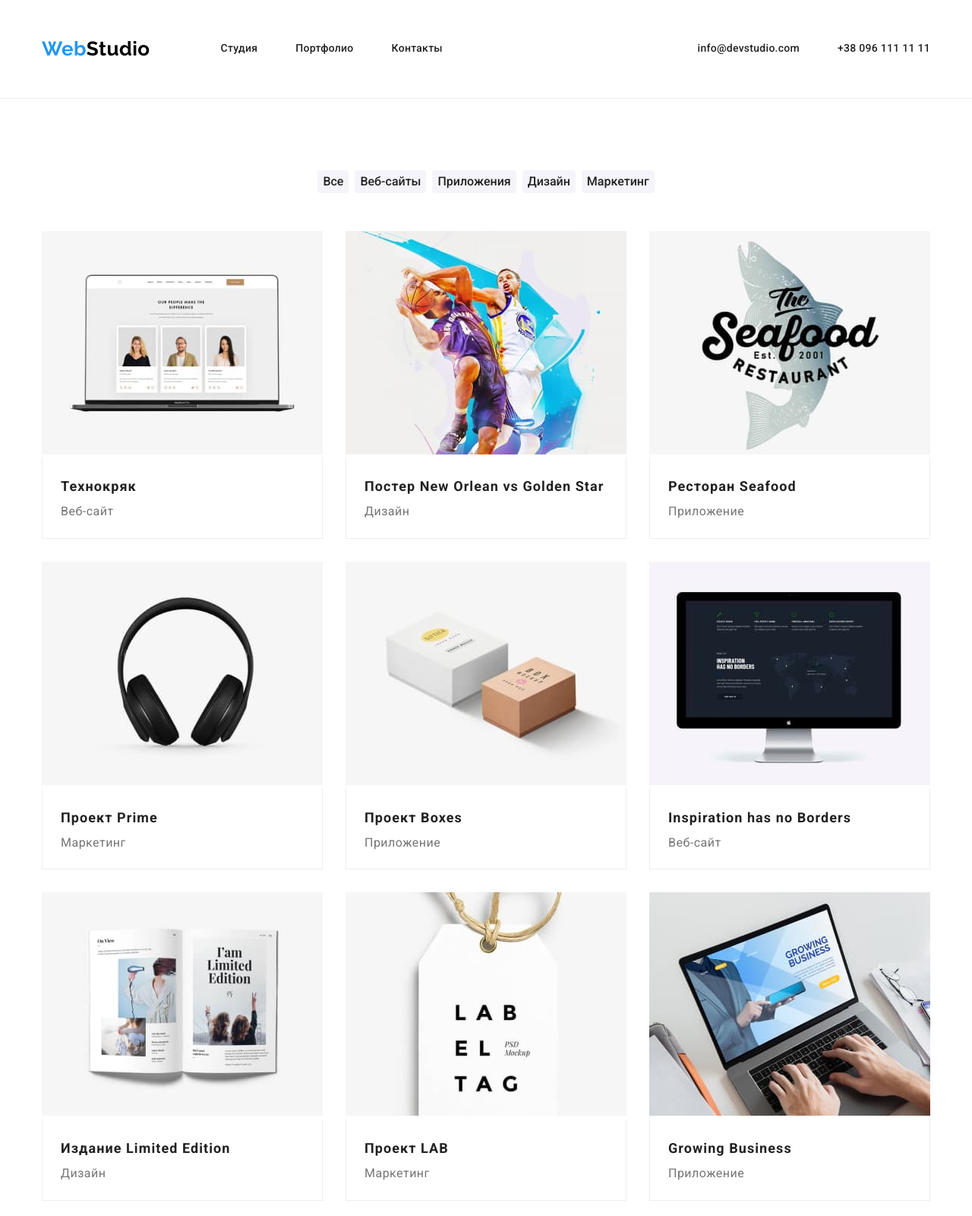
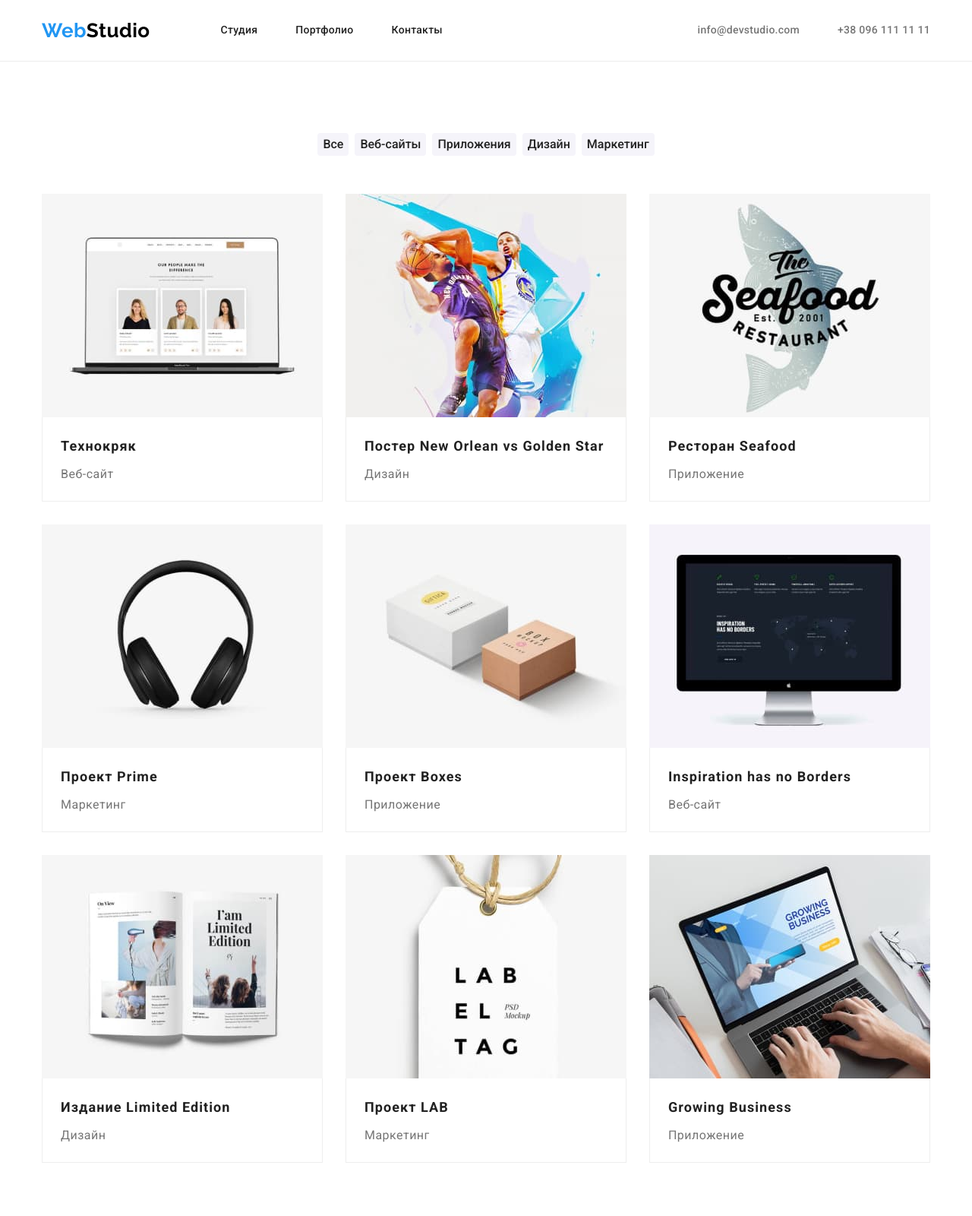
Before and after one commit to Yushkov88/goit-markup-hw-03, a plain HTML site: page portfolio.html in a window 1280 px wide. Shown: the top 1600 px of the page at 76% size. Drawn offline with nearby package versions, Linux system fonts and the light colour scheme.

Commit message:
hw3
исправление ошибок в дз

```diff
--- a/CSS/styles.css
+++ b/CSS/styles.css
@@ -51,6 +51,12 @@ ol {
   margin: 0;
 }
 
+img {
+  max-width: 100%;
+  display: block;
+  height: auto;
+}
+
 button {
   cursor: pointer;
 }
@@ -67,8 +73,6 @@ button {
 }
 /* Лого */
 .page-header {
-  padding-top: 24px;
-  padding-bottom: 25px;
   border-bottom: 1px solid #ececec;
 }
 .page-header .container {
@@ -90,10 +94,6 @@ button {
 
 /* Шапка сайта */
 .nav-flex {
-  display: flex;
-  align-items: center;
-}
-.nav-flex .item {
   display: flex;
   align-items: center;
 }
@@ -140,7 +140,7 @@ button {
   /* outline: 2px solid black; */
 }
 .contacts .link {
-  color: var(--primary-text-color);
+  color: var(--secondary-text-color);
   text-decoration: none;
 }
 .contacts > .item-nav:first-child {
@@ -201,9 +201,8 @@ button {
   padding: 10px 32px;
 }
 /* Преимущества */
-.features {
+.section {
   padding: 94px 0;
-  text-align: center;
   /* outline: 2px solid tomato; */
 }
 .features-list-title {
@@ -256,7 +255,6 @@ button {
   /* outline: 2px solid tomato; */
 }
 .work-list-item {
-  display: flex;
   flex-basis: calc((100% - 90px) / 3);
   margin-left: 30px;
 }
@@ -264,14 +262,12 @@ button {
 /* Наша команда */
 .team {
   background-color: var(--bcg-team-color);
-  padding-top: 94px;
   /* outline: 2px solid tomato; */
 }
 
 .team-list {
   display: flex;
   margin-left: -30px;
-  padding-bottom: 94px;
 }
 .team-list-item {
   flex-basis: calc(100% / 4 - 30px);
@@ -329,9 +325,6 @@ button {
 .footer-adr {
   margin-top: 20px;
 }
-.footer-list-item {
-  margin-bottom: 9px;
-}
 
 .footer-list-item:not(:last-child) {
   margin-bottom: 9px;
@@ -372,7 +365,6 @@ button {
 .filters-list {
   display: flex;
   justify-content: center;
-  margin-top: 94px;
   margin-bottom: 50px;
 }
 .filters-list-item:not(:last-child) {
@@ -403,11 +395,10 @@ button {
 .pictures-list {
   display: flex;
   flex-wrap: wrap;
-  margin-bottom: 94px;
   /* outline: 2px solid tomato; */
 }
 .pictures-list-item {
-  flex-basis: calc(100% / 3 - 60px);
+  width: calc((100% - 60px) / 3);
 }
 
 .pictures-list-item:not(:nth-child(3n)) {
@@ -425,9 +416,11 @@ button {
 }
 .pictures-list-title {
   color: var(--primary-text-color);
+  font-weight: 700;
   font-size: 18px;
   line-height: 2;
   letter-spacing: 0.06em;
+  margin-bottom: 4px;
   /* outline: 2px solid tomato; */
 }
 
@@ -435,6 +428,7 @@ button {
   color: var(--secondary-text-color);
   font-size: 16px;
   line-height: 1.87;
+  letter-spacing: 0.03em;
   /* outline: 2px solid tomato; */
 }
 
--- a/portfolio.html
+++ b/portfolio.html
@@ -49,7 +49,7 @@
     </header>
     <main>
       <!-- Герой -->
-      <section class="filters">
+      <section class="section filters">
         <div class="container">
           <h1 class="visually-hidden">Скрытый заголовок</h1>
           <ul class="filters-list list">
@@ -113,7 +113,7 @@
               <a href="" class="pictures-link">
                 <img src="./ImageHW2/5.jpg" alt="Коробки" width="370" />
                 <div class="pictures-list-name">
-                <h3 class="pictures-list-title">Проект Boxes</h3>
+                <h2 class="pictures-list-title">Проект Boxes</h2>
                 <p class="pictures-list-text">Приложение</p></a
               >
               </div>
@@ -131,7 +131,7 @@
               <a href="" class="pictures-link">
                 <img src="./ImageHW2/7.jpg" alt="Книга" width="370" />
                 <div class="pictures-list-name">
-                <h2 class="pictures-list-title">Издание Limited Edition</h2>
+                <h3 class="pictures-list-title">Издание Limited Edition</h3>
                 <p class="pictures-list-text">Дизайн</p></a
               >
               </div>
@@ -159,7 +159,7 @@
       </section>
     </main>
     <!-- Футер -->
-    <footer class="footer">
+    <footer class="section footer">
       <div class="container">
         <a href="" class="logo"
           >Web<span class="span-logo-footer">Studio</span></a
```
Also changed, not shown: index.html (+4 -4 lines).
